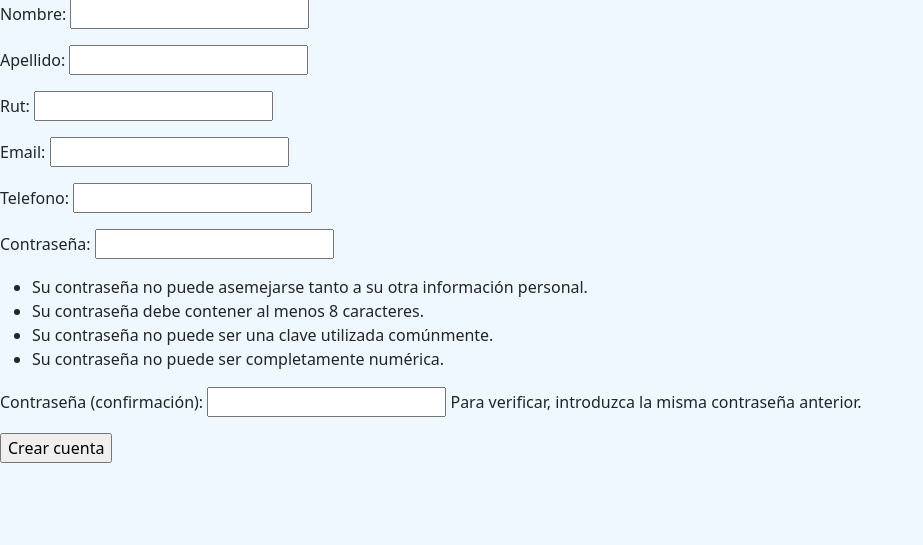
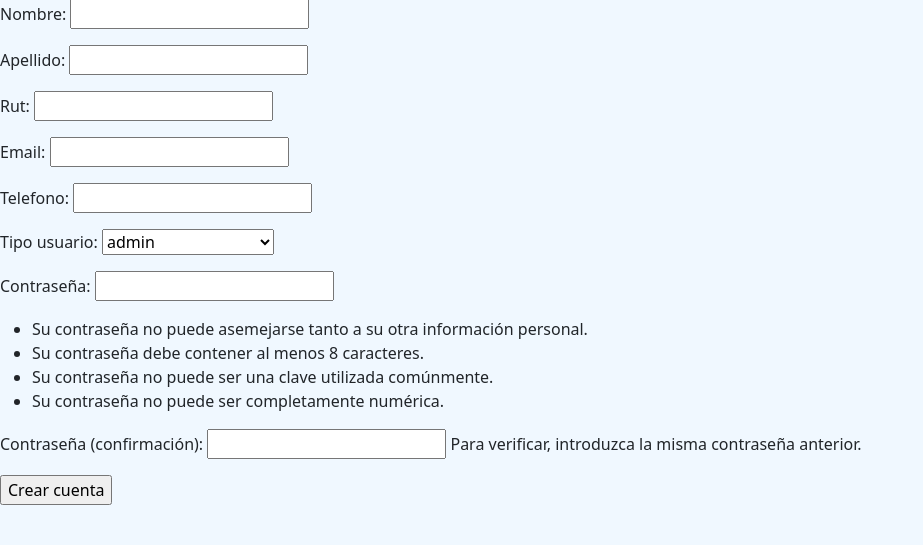
Before and after one commit to folkearen/M6Django_projectoGrupal6, a Django app: page /signUp/ in a window 1280 px wide. Shown: the part 137-682 px from the top of the page, without its empty margins (0-923 px from the left). Run offline with Django 4.2, Linux system fonts and the light colour scheme.

Commit message:
Entrega 6 problemas con asignacion de grupos"

```diff
--- a/telovendo/home/forms.py
+++ b/telovendo/home/forms.py
@@ -15,10 +15,15 @@ class ProveedorForm(forms.ModelForm):
                 'Comentario' : 'comentario'}
 
 class SignUp(UserCreationForm):
-
+    campos = (
+        ('Administrador', 'admin'),
+        ('Usuario comun', 'usuario_comun'),
+        ('Moderador de permisos','permission_manger')
+    )
+    tipo_usuario = forms.ChoiceField(choices=campos)
     class Meta:
         model = Usuario
-        fields = ['nombre', 'apellido', 'rut', 'email', 'telefono']
+        fields = ['nombre', 'apellido', 'rut', 'email', 'telefono', 'tipo_usuario']
         labels = {
             'Nombres': 'nombre',
             'Apellidos' : 'apellido',
--- a/telovendo/home/models.py
+++ b/telovendo/home/models.py
@@ -1,10 +1,14 @@
 from django.db import models
-from django.contrib.auth.models import AbstractUser
+from django.contrib.auth.models import AbstractUser, Group
+
+
+class CustomGroup(Group):
+    pass
+
+
 
 
 class Usuario(AbstractUser):
-
-
   username = models.CharField(max_length=50, null=False, unique=True)
   nombre = models.CharField(max_length=50,  null=True)
   apellido = models.CharField(max_length=50,  null=True)
@@ -18,6 +22,14 @@ class Usuario(AbstractUser):
     self.username = self.email  # Asignamos el valor del email al username
     super().save(*args, **kwargs)
 
+
+
+class UsuarioGroup(models.Model):
+    usuario = models.ForeignKey(Usuario, on_delete=models.CASCADE)
+    grupo = models.ForeignKey(CustomGroup, on_delete=models.CASCADE)
+
+    class Meta:
+        unique_together = ['usuario', 'grupo']
 
 class Proveedor(models.Model):
   nombre_empresa = models.CharField(max_length=200)
--- a/telovendo/home/templates/home/userAccount.html
+++ b/telovendo/home/templates/home/userAccount.html
@@ -1,4 +1,7 @@
 {% extends 'home/layout/base.html' %}
 {% block main %}
-    <h1>Bienvenido {{ user.nombre }}</h1>
+    <h1>Bienvenido {{ user.nombre }}  </h1>
+       {% for group in user.groups.all %}
+    <h1> {{ group.name }} </h1>
+{% endfor %}
 {% endblock main %}
--- a/telovendo/home/views.py
+++ b/telovendo/home/views.py
@@ -1,5 +1,5 @@
 from django.shortcuts import render, redirect
-from .models import Usuario
+from .models import *
 from .forms import ProveedorForm, SignUp, LoginForm
 from django.contrib.auth.views import LoginView
 from django.contrib.auth import login
@@ -33,7 +33,21 @@ def signUp(request):
         formulario_post = SignUp(request.POST)
         if formulario_post.is_valid():
             user = formulario_post.save(commit=False)
+
+            grupo_seleccionado = formulario_post.cleaned_data['tipo_usuario']
+            if grupo_seleccionado == 'admin':
+                grupo = Group.objects.get(name='admin')
+            elif grupo_seleccionado == 'usuario_comun':
+                grupo = Group.objects.get(name='usuario_comun')
+            elif grupo_seleccionado == 'permission_manger':
+                grupo = Group.objects.get(name='permission_manger')
+            else:
+                # Caso predeterminado: en caso de un valor inesperado
+                grupo = None
+
             user.save()
+            if grupo:
+                user.groups.add(grupo)
             login(request, user)
             return redirect('home:userAccount')
 
```
Also changed, not shown: telovendo/home/migrations/0010_customgroup_usuariogroup.py (added).
